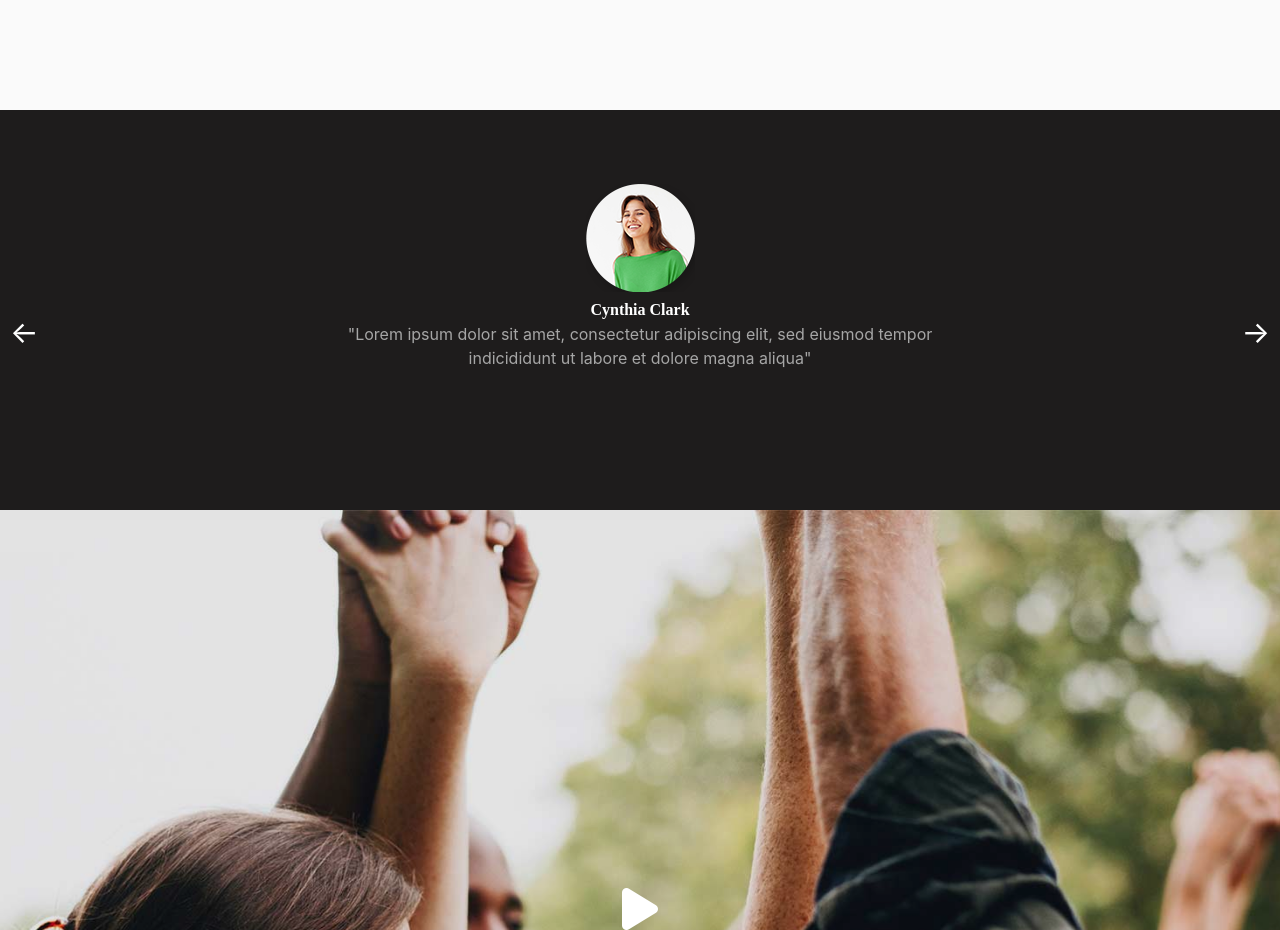
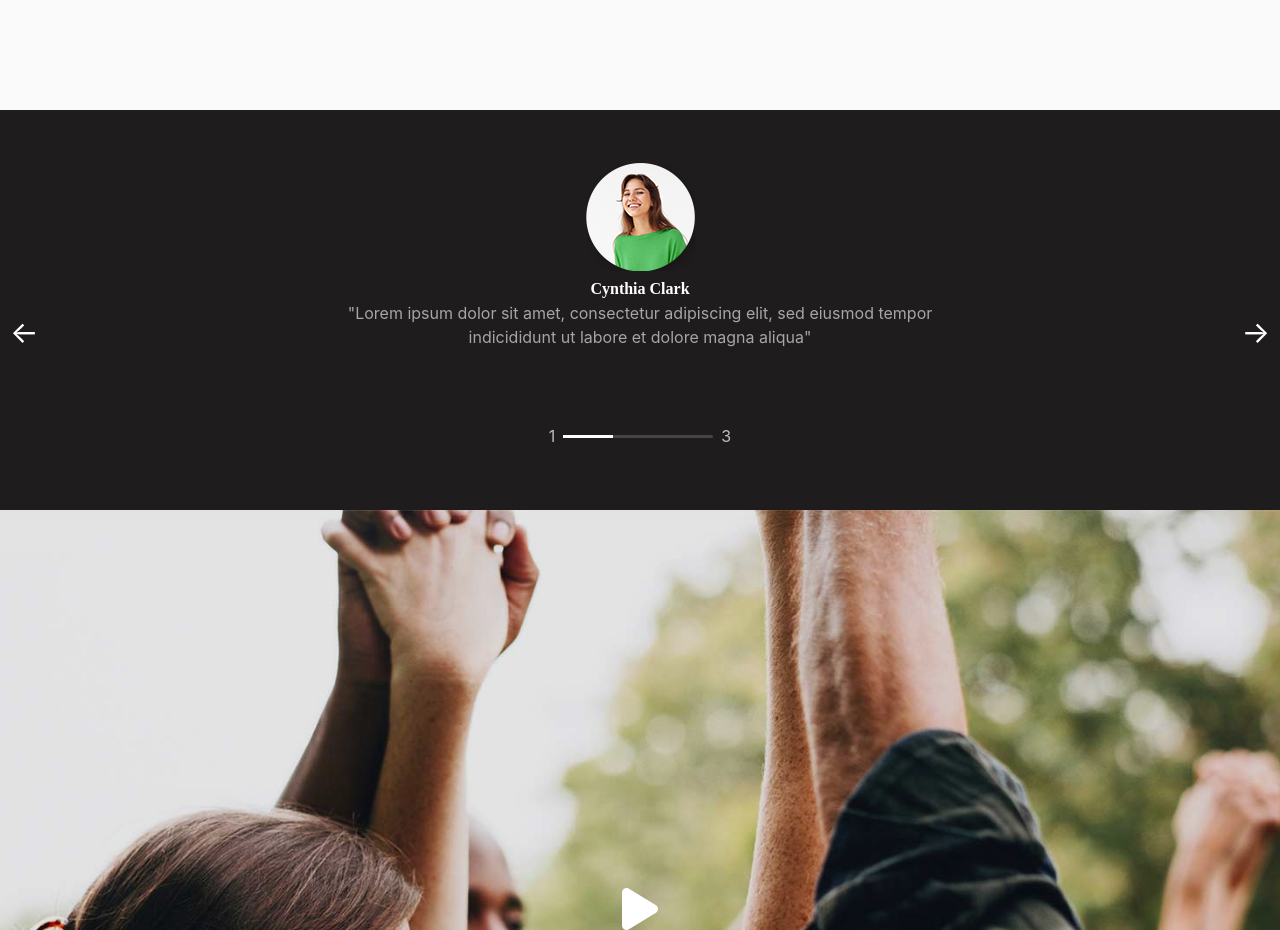
Before and after one commit to KevinZucca/proj-html-vuejs, a Vue app: page / in a window 1280 px wide. Shown: the part 3940-4870 px from the top of the page. Built offline with nearby package versions, Linux system fonts and the light colour scheme.

Commit message:
fix: section 6 slider

```diff
--- a/src/components/AppMain_components/AppMain_Section6.vue
+++ b/src/components/AppMain_components/AppMain_Section6.vue
@@ -36,10 +36,16 @@ export default {
             left: 650,
             behavior: "smooth"
             })
+            this.mainIndex++;
+            if(this.mainIndex >= this.profiles.length) {
+                this.mainIndex = this.profiles.length - 1
+            }
 
-            this.mainIndex++
-            if(this.mainIndex >= this.profiles.length){
-                this.mainIndex = 0
+            let indexBar = document.querySelector("#index-bar");
+            if(this.mainIndex == 1){
+                indexBar.style.left = ("50px")
+            } else if (this.mainIndex == 2){
+                indexBar.style.left = ("100px")
             }
         },
 
@@ -48,14 +54,19 @@ export default {
             left: -650,
             behavior: "smooth"
             })
-            this.mainIndex--
-            if(this.mainIndex < 0){
-                this.mainIndex = 2
+            this.mainIndex--;
+            if(this.mainIndex < 0) {
+                this.mainIndex = 0
+            }
+
+            let indexBar = document.querySelector("#index-bar");
+            if(this.mainIndex == 0){
+                indexBar.style.left = ("0px")
+            } else if (this.mainIndex == 1) {
+                indexBar.style.left = ("50px")
             }
         },
-
     },
-
 }
 </script>
 
@@ -77,6 +88,13 @@ export default {
                 <h4 class="name title white-text">{{ profiles[this.mainIndex].name }}</h4>
                 <p class="cit subtitle">"{{ profiles[this.mainIndex].cit }}"</p>
             </div>
+        </div>
+        <div id="index-container">
+            <p>{{ mainIndex + 1}}</p>
+            <div id="bar">
+                <div id="index-bar"></div>
+            </div>
+            <p>3</p>
         </div>
     </div>
    </div>
@@ -109,11 +127,15 @@ export default {
 
         .container-centered {
             width: 600px;
+            flex-flow: column;
+            gap: 0;
 
             .card-container {
                 height: 70%;
+                width: 100%;
 
                 display: flex;
+                align-items: center;
                 gap: 50px;
 
                 overflow-x: hidden;
@@ -130,6 +152,37 @@ export default {
 
                 text-align: center;
             }
+
+            #index-container {
+                display: flex;
+                justify-self: flex-start;
+                justify-content: space-between;
+                align-items: center;
+                gap: 8px;
+                flex-grow: 1;
+
+                color: #bdbdbd;
+
+                #bar {
+                    width: 150px;
+                    height: 3px;
+
+                    background-color: #ffffff2c;
+
+                    border-radius: 2px;
+
+                    #index-bar {
+                        width: 33%;
+                        height: 100%;
+
+                        background-color: rgb(255, 255, 255);
+
+                        position: relative;
+                    }
+                }
+
+
+            }
         }
     }
 </style>
```
